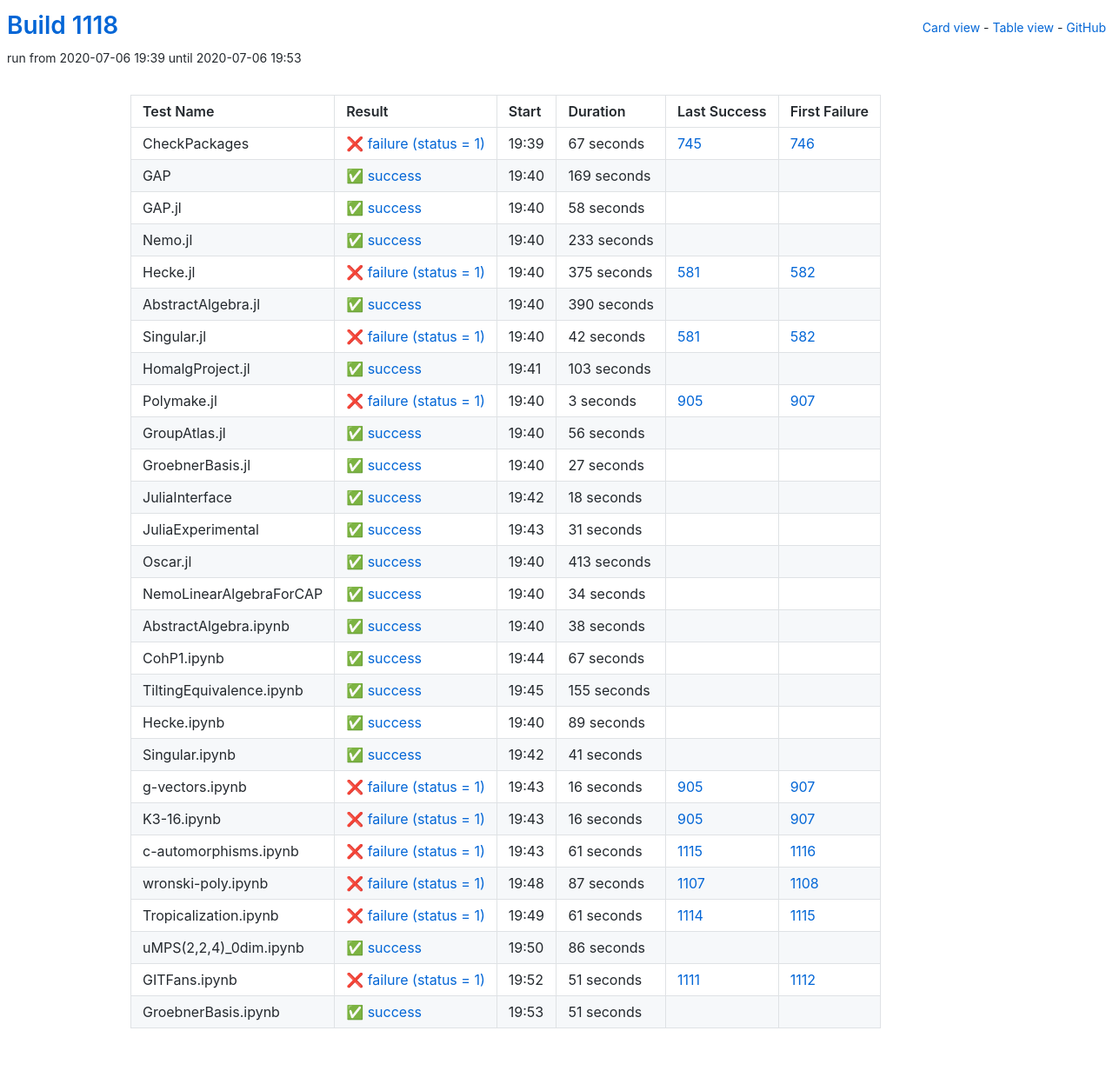
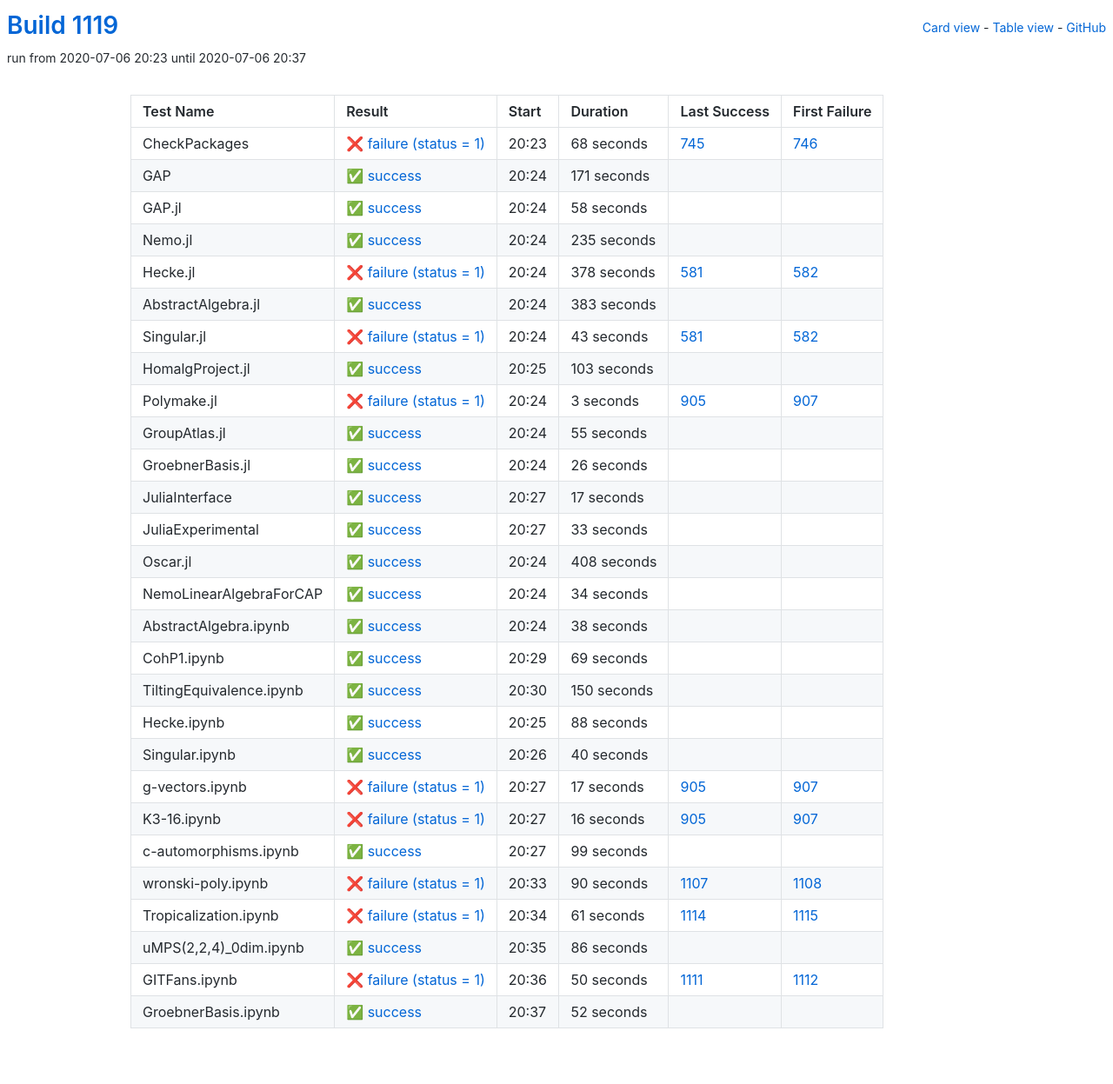
Before and after one commit to oscar-system/oscar-ci-status-1.4, a Jekyll site: the page built from table.html, in a window 1280 px wide. Shown: the whole page at 87% size. Built offline with Jekyll 4.4.1, drawn with Linux system fonts in a browser that asks for light colours.

Commit message:
Build #1119

```diff
--- a/_data/ci.yml
+++ b/_data/ci.yml
@@ -1,6 +1,6 @@
 ---
-build: 1118
-build_url: https://oscarci.mathematik.uni-kl.de/job/oscar-julia-1.4/1118/
+build: 1119
+build_url: https://oscarci.mathematik.uni-kl.de/job/oscar-julia-1.4/1119/
 job: oscar-julia-1.4
 organization: oscar-system
 repo: oscar-ci-status-1.4
@@ -8,32 +8,32 @@ repourl: https://github.com/oscar-system/oscar-ci-status-1.4
 tests:
 - name: CheckPackages
   id: checkpackages
-  log: https://oscarci.mathematik.uni-kl.de/job/oscar-julia-1.4/1118/artifact/logs/build-1118/CheckPackages.log
-  start: 2020-07-06 19:39
+  log: https://oscarci.mathematik.uni-kl.de/job/oscar-julia-1.4/1119/artifact/logs/build-1119/CheckPackages.log
+  start: 2020-07-06 20:23
   success: false
   exitcode: 1
   status: failure
-  duration: 67
+  duration: 68
   last_success: 745
   last_success_url: https://oscarci.mathematik.uni-kl.de/job/oscar-julia-1.4/745/
   first_failure: 746
   first_failure_url: https://oscarci.mathematik.uni-kl.de/job/oscar-julia-1.4/746/
 - name: GAP
   id: gap
-  log: https://oscarci.mathematik.uni-kl.de/job/oscar-julia-1.4/1118/artifact/logs/build-1118/GAP.log
-  start: 2020-07-06 19:40
+  log: https://oscarci.mathematik.uni-kl.de/job/oscar-julia-1.4/1119/artifact/logs/build-1119/GAP.log
+  start: 2020-07-06 20:24
   success: true
   exitcode: 0
   status: success
-  duration: 169
+  duration: 171
   last_success: false
   last_success_url:
   first_failure: false
   first_failure_url:
 - name: GAP.jl
   id: gap-jl
-  log: https://oscarci.mathematik.uni-kl.de/job/oscar-julia-1.4/1118/artifact/logs/build-1118/GAP.jl.log
-  start: 2020-07-06 19:40
+  log: https://oscarci.mathematik.uni-kl.de/job/oscar-julia-1.4/1119/artifact/logs/build-1119/GAP.jl.log
+  start: 2020-07-06 20:24
   success: true
   exitcode: 0
   status: success
@@ -44,56 +44,56 @@ tests:
   first_failure_url:
 - name: Nemo.jl
   id: nemo-jl
-  log: https://oscarci.mathematik.uni-kl.de/job/oscar-julia-1.4/1118/artifact/logs/build-1118/Nemo.jl.log
-  start: 2020-07-06 19:40
+  log: https://oscarci.mathematik.uni-kl.de/job/oscar-julia-1.4/1119/artifact/logs/build-1119/Nemo.jl.log
+  start: 2020-07-06 20:24
   success: true
   exitcode: 0
   status: success
-  duration: 233
+  duration: 235
   last_success: false
   last_success_url:
   first_failure: false
   first_failure_url:
 - name: Hecke.jl
   id: hecke-jl
-  log: https://oscarci.mathematik.uni-kl.de/job/oscar-julia-1.4/1118/artifact/logs/build-1118/Hecke.jl.log
-  start: 2020-07-06 19:40
+  log: https://oscarci.mathematik.uni-kl.de/job/oscar-julia-1.4/1119/artifact/logs/build-1119/Hecke.jl.log
+  start: 2020-07-06 20:24
   success: false
   exitcode: 1
   status: failure
-  duration: 375
+  duration: 378
   last_success: 581
   last_success_url: https://oscarci.mathematik.uni-kl.de/job/oscar-julia-1.4/581/
   first_failure: 582
   first_failure_url: https://oscarci.mathematik.uni-kl.de/job/oscar-julia-1.4/582/
 - name: AbstractAlgebra.jl
   id: abstractalgebra-jl
-  log: https://oscarci.mathematik.uni-kl.de/job/oscar-julia-1.4/1118/artifact/logs/build-1118/AbstractAlgebra.jl.log
-  start: 2020-07-06 19:40
+  log: https://oscarci.mathematik.uni-kl.de/job/oscar-julia-1.4/1119/artifact/logs/build-1119/AbstractAlgebra.jl.log
+  start: 2020-07-06 20:24
   success: true
   exitcode: 0
   status: success
-  duration: 390
+  duration: 383
   last_success: false
   last_success_url:
   first_failure: false
   first_failure_url:
 - name: Singular.jl
   id: singular-jl
-  log: https://oscarci.mathematik.uni-kl.de/job/oscar-julia-1.4/1118/artifact/logs/build-1118/Singular.jl.log
-  start: 2020-07-06 19:40
+  log: https://oscarci.mathematik.uni-kl.de/job/oscar-julia-1.4/1119/artifact/logs/build-1119/Singular.jl.log
+  start: 2020-07-06 20:24
   success: false
   exitcode: 1
   status: failure
-  duration: 42
+  duration: 43
   last_success: 581
   last_success_url: https://oscarci.mathematik.uni-kl.de/job/oscar-julia-1.4/581/
   first_failure: 582
   first_failure_url: https://oscarci.mathematik.uni-kl.de/job/oscar-julia-1.4/582/
 - name: HomalgProject.jl
   id: homalgproject-jl
-  log: https://oscarci.mathematik.uni-kl.de/job/oscar-julia-1.4/1118/artifact/logs/build-1118/HomalgProject.jl.log
-  start: 2020-07-06 19:41
+  log: https://oscarci.mathematik.uni-kl.de/job/oscar-julia-1.4/1119/artifact/logs/build-1119/HomalgProject.jl.log
+  start: 2020-07-06 20:25
   success: true
   exitcode: 0
   status: success
@@ -104,8 +104,8 @@ tests:
   first_failure_url:
 - name: Polymake.jl
   id: polymake-jl
-  log: https://oscarci.mathematik.uni-kl.de/job/oscar-julia-1.4/1118/artifact/logs/build-1118/Polymake.jl.log
-  start: 2020-07-06 19:40
+  log: https://oscarci.mathematik.uni-kl.de/job/oscar-julia-1.4/1119/artifact/logs/build-1119/Polymake.jl.log
+  start: 2020-07-06 20:24
   success: false
   exitcode: 1
   status: failure
@@ -116,68 +116,68 @@ tests:
   first_failure_url: https://oscarci.mathematik.uni-kl.de/job/oscar-julia-1.4/907/
 - name: GroupAtlas.jl
   id: groupatlas-jl
-  log: https://oscarci.mathematik.uni-kl.de/job/oscar-julia-1.4/1118/artifact/logs/build-1118/GroupAtlas.jl.log
-  start: 2020-07-06 19:40
+  log: https://oscarci.mathematik.uni-kl.de/job/oscar-julia-1.4/1119/artifact/logs/build-1119/GroupAtlas.jl.log
+  start: 2020-07-06 20:24
   success: true
   exitcode: 0
   status: success
-  duration: 56
+  duration: 55
   last_success: false
   last_success_url:
   first_failure: false
   first_failure_url:
 - name: GroebnerBasis.jl
   id: groebnerbasis-jl
-  log: https://oscarci.mathematik.uni-kl.de/job/oscar-julia-1.4/1118/artifact/logs/build-1118/GroebnerBasis.jl.log
-  start: 2020-07-06 19:40
+  log: https://oscarci.mathematik.uni-kl.de/job/oscar-julia-1.4/1119/artifact/logs/build-1119/GroebnerBasis.jl.log
+  start: 2020-07-06 20:24
   success: true
   exitcode: 0
   status: success
-  duration: 27
+  duration: 26
   last_success: false
   last_success_url:
   first_failure: false
   first_failure_url:
 - name: JuliaInterface
   id: juliainterface
-  log: https://oscarci.mathematik.uni-kl.de/job/oscar-julia-1.4/1118/artifact/logs/build-1118/JuliaInterface.log
-  start: 2020-07-06 19:42
+  log: https://oscarci.mathematik.uni-kl.de/job/oscar-julia-1.4/1119/artifact/logs/build-1119/JuliaInterface.log
+  start: 2020-07-06 20:27
   success: true
   exitcode: 0
   status: success
-  duration: 18
+  duration: 17
   last_success: false
   last_success_url:
   first_failure: false
   first_failure_url:
 - name: JuliaExperimental
   id: juliaexperimental
-  log: https://oscarci.mathematik.uni-kl.de/job/oscar-julia-1.4/1118/artifact/logs/build-1118/JuliaExperimental.log
-  start: 2020-07-06 19:43
+  log: https://oscarci.mathematik.uni-kl.de/job/oscar-julia-1.4/1119/artifact/logs/build-1119/JuliaExperimental.log
+  start: 2020-07-06 20:27
   success: true
   exitcode: 0
   status: success
-  duration: 31
+  duration: 33
   last_success: false
   last_success_url:
   first_failure: false
   first_failure_url:
 - name: Oscar.jl
   id: oscar-jl
-  log: https://oscarci.mathematik.uni-kl.de/job/oscar-julia-1.4/1118/artifact/logs/build-1118/Oscar.jl.log
-  start: 2020-07-06 19:40
+  log: https://oscarci.mathematik.uni-kl.de/job/oscar-julia-1.4/1119/artifact/logs/build-1119/Oscar.jl.log
+  start: 2020-07-06 20:24
   success: true
   exitcode: 0
   status: success
-  duration: 413
+  duration: 408
   last_success: false
   last_success_url:
   first_failure: false
   first_failure_url:
 - name: NemoLinearAlgebraForCAP
   id: nemolinearalgebraforcap
-  log: https://oscarci.mathematik.uni-kl.de/job/oscar-julia-1.4/1118/artifact/logs/build-1118/NemoLinearAlgebraForCAP.log
-  start: 2020-07-06 19:40
+  log: https://oscarci.mathematik.uni-kl.de/job/oscar-julia-1.4/1119/artifact/logs/build-1119/NemoLinearAlgebraForCAP.log
+  start: 2020-07-06 20:24
   success: true
   exitcode: 0
   status: success
@@ -188,8 +188,8 @@ tests:
   first_failure_url:
 - name: AbstractAlgebra.ipynb
   id: abstractalgebra-ipynb
-  log: https://oscarci.mathematik.uni-kl.de/job/oscar-julia-1.4/1118/artifact/logs/build-1118/AbstractAlgebra.ipynb.log
-  start: 2020-07-06 19:40
+  log: https://oscarci.mathematik.uni-kl.de/job/oscar-julia-1.4/1119/artifact/logs/build-1119/AbstractAlgebra.ipynb.log
+  start: 2020-07-06 20:24
   success: true
   exitcode: 0
   status: success
@@ -200,68 +200,68 @@ tests:
   first_failure_url:
 - name: CohP1.ipynb
   id: cohp1-ipynb
-  log: https://oscarci.mathematik.uni-kl.de/job/oscar-julia-1.4/1118/artifact/logs/build-1118/CohP1.ipynb.log
-  start: 2020-07-06 19:44
+  log: https://oscarci.mathematik.uni-kl.de/job/oscar-julia-1.4/1119/artifact/logs/build-1119/CohP1.ipynb.log
+  start: 2020-07-06 20:29
   success: true
   exitcode: 0
   status: success
-  duration: 67
+  duration: 69
   last_success: false
   last_success_url:
   first_failure: false
   first_failure_url:
 - name: TiltingEquivalence.ipynb
   id: tiltingequivalence-ipynb
-  log: https://oscarci.mathematik.uni-kl.de/job/oscar-julia-1.4/1118/artifact/logs/build-1118/TiltingEquivalence.ipynb.log
-  start: 2020-07-06 19:45
+  log: https://oscarci.mathematik.uni-kl.de/job/oscar-julia-1.4/1119/artifact/logs/build-1119/TiltingEquivalence.ipynb.log
+  start: 2020-07-06 20:30
   success: true
   exitcode: 0
   status: success
-  duration: 155
+  duration: 150
   last_success: false
   last_success_url:
   first_failure: false
   first_failure_url:
 - name: Hecke.ipynb
   id: hecke-ipynb
-  log: https://oscarci.mathematik.uni-kl.de/job/oscar-julia-1.4/1118/artifact/logs/build-1118/Hecke.ipynb.log
-  start: 2020-07-06 19:40
+  log: https://oscarci.mathematik.uni-kl.de/job/oscar-julia-1.4/1119/artifact/logs/build-1119/Hecke.ipynb.log
+  start: 2020-07-06 20:25
   success: true
   exitcode: 0
   status: success
-  duration: 89
+  duration: 88
   last_success: false
   last_success_url:
   first_failure: false
   first_failure_url:
 - name: Singular.ipynb
   id: singular-ipynb
-  log: https://oscarci.mathematik.uni-kl.de/job/oscar-julia-1.4/1118/artifact/logs/build-1118/Singular.ipynb.log
-  start: 2020-07-06 19:42
+  log: https://oscarci.mathematik.uni-kl.de/job/oscar-julia-1.4/1119/artifact/logs/build-1119/Singular.ipynb.log
+  start: 2020-07-06 20:26
   success: true
   exitcode: 0
   status: success
-  duration: 41
+  duration: 40
   last_success: false
   last_success_url:
   first_failure: false
   first_failure_url:
 - name: g-vectors.ipynb
   id: g-vectors-ipynb
-  log: https://oscarci.mathematik.uni-kl.de/job/oscar-julia-1.4/1118/artifact/logs/build-1118/g-vectors.ipynb.log
-  start: 2020-07-06 19:43
+  log: https://oscarci.mathematik.uni-kl.de/job/oscar-julia-1.4/1119/artifact/logs/build-1119/g-vectors.ipynb.log
+  start: 2020-07-06 20:27
   success: false
   exitcode: 1
   status: failure
-  duration: 16
+  duration: 17
   last_success: 905
   last_success_url: https://oscarci.mathematik.uni-kl.de/job/oscar-julia-1.4/905/
   first_failure: 907
   first_failure_url: https://oscarci.mathematik.uni-kl.de/job/oscar-julia-1.4/907/
 - name: K3-16.ipynb
   id: k3-16-ipynb
-  log: https://oscarci.mathematik.uni-kl.de/job/oscar-julia-1.4/1118/artifact/logs/build-1118/K3-16.ipynb.log
-  start: 2020-07-06 19:43
+  log: https://oscarci.mathematik.uni-kl.de/job/oscar-julia-1.4/1119/artifact/logs/build-1119/K3-16.ipynb.log
+  start: 2020-07-06 20:27
   success: false
   exitcode: 1
   status: failure
@@ -272,32 +272,32 @@ tests:
   first_failure_url: https://oscarci.mathematik.uni-kl.de/job/oscar-julia-1.4/907/
 - name: c-automorphisms.ipynb
   id: c-automorphisms-ipynb
-  log: https://oscarci.mathematik.uni-kl.de/job/oscar-julia-1.4/1118/artifact/logs/build-1118/c-automorphisms.ipynb.log
-  start: 2020-07-06 19:43
+  log: https://oscarci.mathematik.uni-kl.de/job/oscar-julia-1.4/1119/artifact/logs/build-1119/c-automorphisms.ipynb.log
+  start: 2020-07-06 20:27
+  success: true
+  exitcode: 0
+  status: success
+  duration: 99
+  last_success: false
+  last_success_url:
+  first_failure: false
+  first_failure_url:
+- name: wronski-poly.ipynb
+  id: wronski-poly-ipynb
+  log: https://oscarci.mathematik.uni-kl.de/job/oscar-julia-1.4/1119/artifact/logs/build-1119/wronski-poly.ipynb.log
+  start: 2020-07-06 20:33
   success: false
   exitcode: 1
   status: failure
-  duration: 61
-  last_success: 1115
-  last_success_url: https://oscarci.mathematik.uni-kl.de/job/oscar-julia-1.4/1115/
-  first_failure: 1116
-  first_failure_url: https://oscarci.mathematik.uni-kl.de/job/oscar-julia-1.4/1116/
-- name: wronski-poly.ipynb
-  id: wronski-poly-ipynb
-  log: https://oscarci.mathematik.uni-kl.de/job/oscar-julia-1.4/1118/artifact/logs/build-1118/wronski-poly.ipynb.log
-  start: 2020-07-06 19:48
-  success: false
-  exitcode: 1
-  status: failure
-  duration: 87
+  duration: 90
   last_success: 1107
   last_success_url: https://oscarci.mathematik.uni-kl.de/job/oscar-julia-1.4/1107/
   first_failure: 1108
   first_failure_url: https://oscarci.mathematik.uni-kl.de/job/oscar-julia-1.4/1108/
 - name: Tropicalization.ipynb
   id: tropicalization-ipynb
-  log: https://oscarci.mathematik.uni-kl.de/job/oscar-julia-1.4/1118/artifact/logs/build-1118/Tropicalization.ipynb.log
-  start: 2020-07-06 19:49
+  log: https://oscarci.mathematik.uni-kl.de/job/oscar-julia-1.4/1119/artifact/logs/build-1119/Tropicalization.ipynb.log
+  start: 2020-07-06 20:34
   success: false
   exitcode: 1
   status: failure
@@ -308,8 +308,8 @@ tests:
   first_failure_url: https://oscarci.mathematik.uni-kl.de/job/oscar-julia-1.4/1115/
 - name: uMPS(2,2,4)_0dim.ipynb
   id: umps-2-2-4-0dim-ipynb
-  log: https://oscarci.mathematik.uni-kl.de/job/oscar-julia-1.4/1118/artifact/logs/build-1118/uMPS-2-2-4-_0dim.ipynb.log
-  start: 2020-07-06 19:50
+  log: https://oscarci.mathematik.uni-kl.de/job/oscar-julia-1.4/1119/artifact/logs/build-1119/uMPS-2-2-4-_0dim.ipynb.log
+  start: 2020-07-06 20:35
   success: true
   exitcode: 0
   status: success
@@ -320,24 +320,24 @@ tests:
   first_failure_url:
 - name: GITFans.ipynb
   id: gitfans-ipynb
-  log: https://oscarci.mathematik.uni-kl.de/job/oscar-julia-1.4/1118/artifact/logs/build-1118/GITFans.ipynb.log
-  start: 2020-07-06 19:52
+  log: https://oscarci.mathematik.uni-kl.de/job/oscar-julia-1.4/1119/artifact/logs/build-1119/GITFans.ipynb.log
+  start: 2020-07-06 20:36
   success: false
   exitcode: 1
   status: failure
-  duration: 51
+  duration: 50
   last_success: 1111
   last_success_url: https://oscarci.mathematik.uni-kl.de/job/oscar-julia-1.4/1111/
   first_failure: 1112
   first_failure_url: https://oscarci.mathematik.uni-kl.de/job/oscar-julia-1.4/1112/
 - name: GroebnerBasis.ipynb
   id: groebnerbasis-ipynb
-  log: https://oscarci.mathematik.uni-kl.de/job/oscar-julia-1.4/1118/artifact/logs/build-1118/GroebnerBasis.ipynb.log
-  start: 2020-07-06 19:53
+  log: https://oscarci.mathematik.uni-kl.de/job/oscar-julia-1.4/1119/artifact/logs/build-1119/GroebnerBasis.ipynb.log
+  start: 2020-07-06 20:37
   success: true
   exitcode: 0
   status: success
-  duration: 51
+  duration: 52
   last_success: false
   last_success_url:
   first_failure: false
```
Also changed, not shown: README.md.
